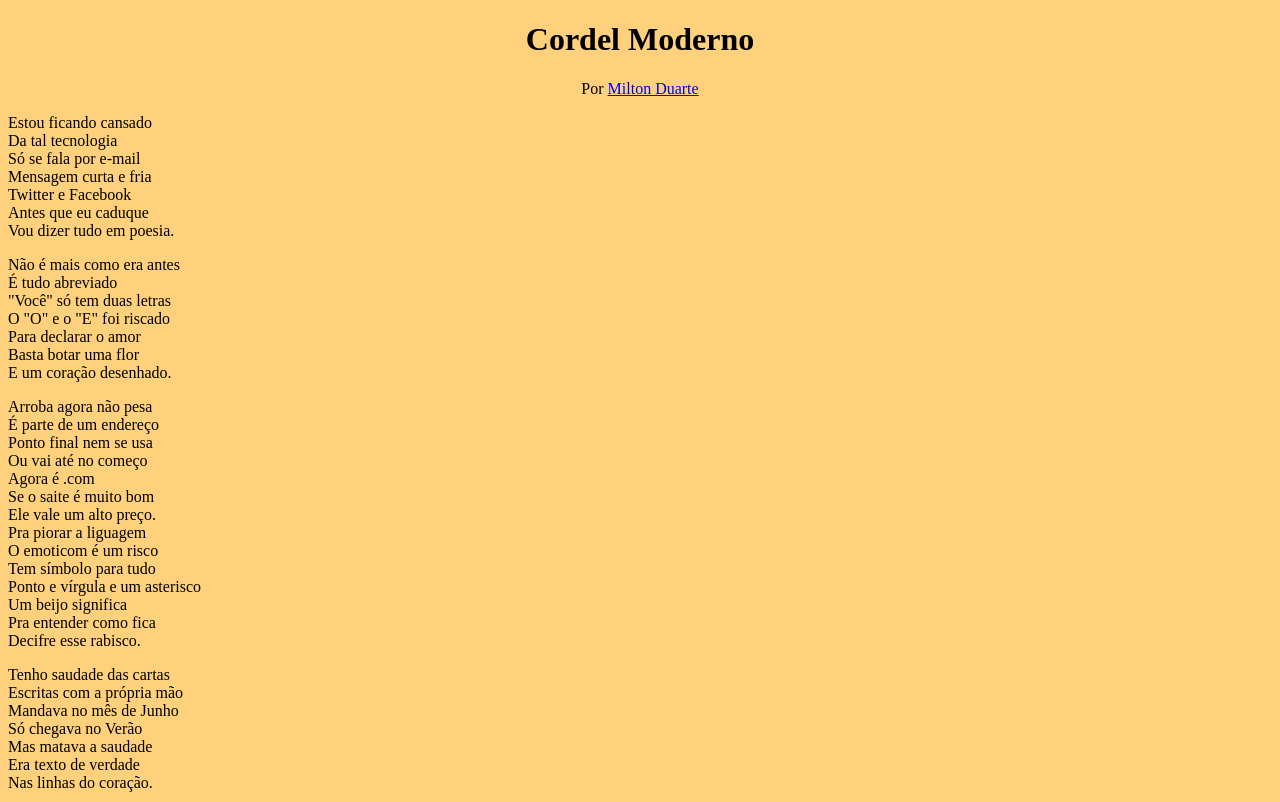
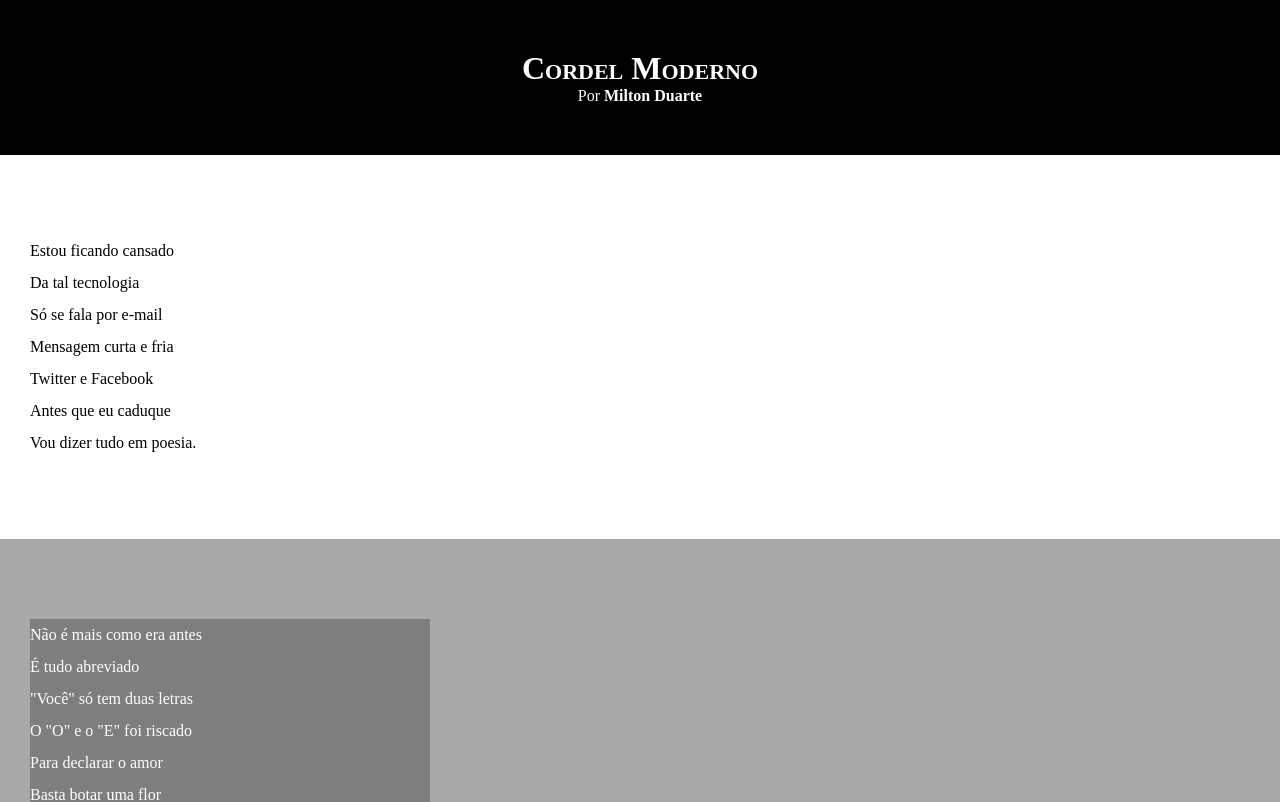
Before and after one commit to Ermersongomes/html-css, a plain HTML site: page Desafios/d012/index.html in a window 1280 px wide. Shown: the top 802 px of the page. Drawn offline with Linux system fonts and the light colour scheme.

Commit message:
atualizei  o style do css

```diff
--- a/Desafios/d012/estilo/style.css
+++ b/Desafios/d012/estilo/style.css
@@ -1,18 +1,56 @@
 @charset "UTF-8";
 
-body{
-    background-color: rgba(255, 166, 0, 0.512);
-
+*{
+    margin: 0px;
+    padding: 0px;
+}
+html, body{
+    min-height: 100vh;
+    background-color: darkgrey;
+}
+header{
+    background-color: black;
+    color: white;
+    text-align: center;
+}
+header>h1{
+    padding-top: 50px;
+    font-variant: small-caps;
+}
+header>p{
+    padding-bottom: 50px;
+}
+a{
+    color: white;
+    text-decoration: none;
+    font-weight: bolder;
+}
+a:hover{
+    text-decoration: underline;
+}
+section{
+    padding-top: 10vh;
+    padding-bottom: 10vh;
+    padding-left: 30px;
+    line-height: 2em;
 
 }
-header{
-    text-align: center;
+section.normal{
+    background-color: white;
+    color: black;
+}
+section.imagem{
+    background-color: darkgray;
+    color: white;
+}
+section.imagem>p{
+    width: 400px;
+    background-color: rgba(0, 0, 0, 0.253);
 }
 
-section{
+footer{
+    background-color: black;
+    color: white;
     text-align: center;
-    text-align: justify;
+    padding: 10px;
 }
-footer{
-    text-align: center;
-}
--- a/Desafios/d012/index.html
+++ b/Desafios/d012/index.html
@@ -12,7 +12,7 @@
         <p>Por <a href="https://www.recantodasletras.com.br/poesias/3186743" target="_blank">Milton Duarte</a></p>
     </header>
 
-    <section>
+    <section class="normal">
         <p>
             Estou ficando cansado <br>
             Da tal tecnologia <br>
@@ -24,7 +24,7 @@
         </p>
     </section>
 
-    <section>
+    <section class="imagem">
         <p>
             Não é mais como era antes <br>
             É tudo abreviado <br>
@@ -36,7 +36,7 @@
         </p>
     </section>
 
-    <section>
+    <section class="normal">
         <p>
             Arroba agora não pesa <br>
             É parte de um endereço <br>
@@ -55,7 +55,7 @@
         </p>
     </section>
 
-    <section>
+    <section class="imagem">
         <p>
             Tenho saudade das cartas <br>
             Escritas com a própria mão <br>
@@ -67,7 +67,7 @@
         </p>
     </section>
 
-    <section>
+    <section class="normal">
         <p>
             Agora, escrevo e envio <br>
             Chegando na mesma hora <br>
```
